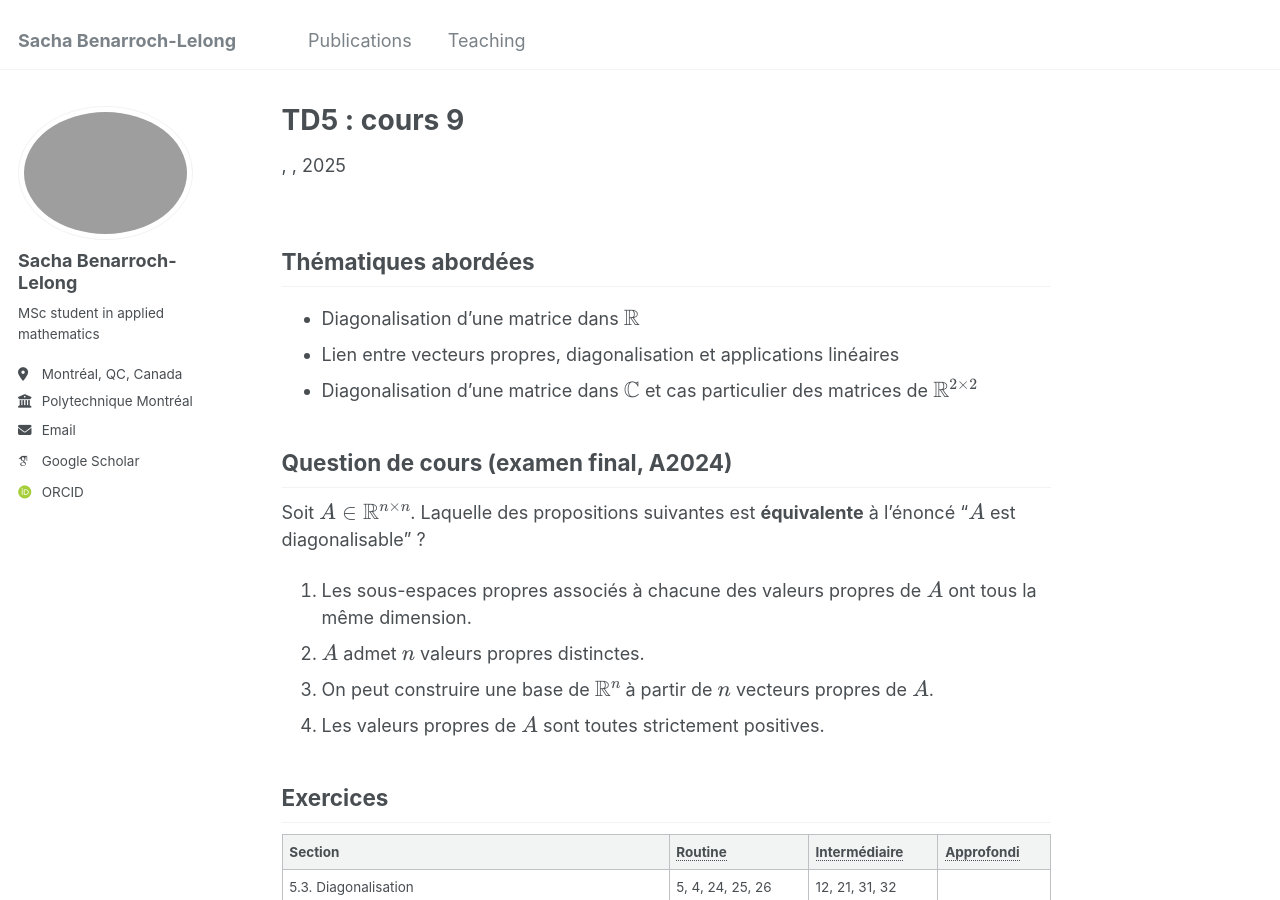
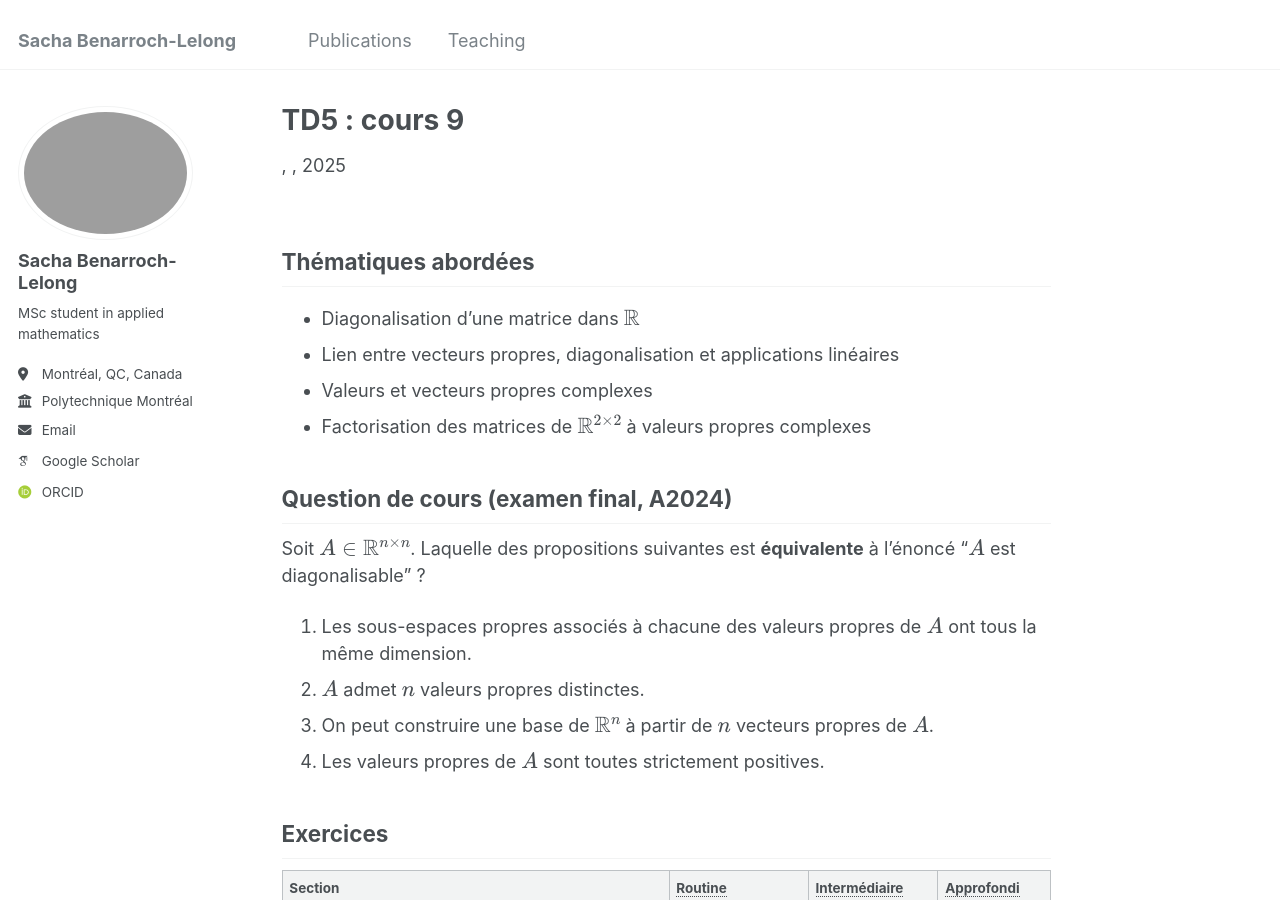
Before and after one commit to sblelong/sblelong.github.io, a Jekyll site: the page built from _teaching/mth1008/td5-e25.md, in a window 1280 px wide and 900 px high. Built offline with Jekyll 4.4.1, drawn with Linux system fonts in a browser that asks for light colours; some web fonts are replaced.

Commit message:
update TD5 E25

```diff
--- a/_teaching/mth1008/td5-e25.md
+++ b/_teaching/mth1008/td5-e25.md
@@ -6,7 +6,8 @@ permalink: /teaching/mth1008/td5-e25
 ## Thématiques abordées
 - Diagonalisation d'une matrice dans \\(\mathbb{R}\\)
 - Lien entre vecteurs propres, diagonalisation et applications linéaires
-- Diagonalisation d'une matrice dans \\(\mathbb{C}\\) et cas particulier des matrices de \\(\mathbb{R}^{2\times 2}\\)
+- Valeurs et vecteurs propres complexes
+- Factorisation des matrices de \\(\mathbb{R}^{2\times 2}\\) à valeurs propres complexes
 
 ## Question de cours (examen final, A2024)
 
```
